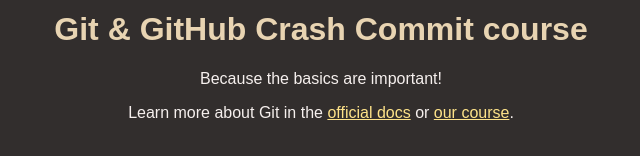
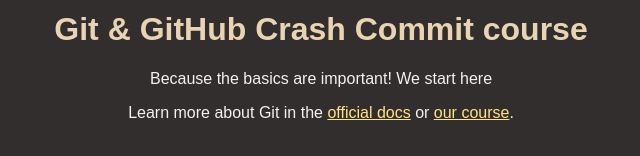
Before and after one commit to MuretiMartin/GHcourse, a plain HTML site: page index.html in a window 1280 px wide. Shown: the part 158-314 px from the top of the page, without its empty margins (319-959 px from the left). Drawn offline with Linux system fonts and the light colour scheme.

Commit message:
updated index.html

```diff
--- a/index.html
+++ b/index.html
@@ -13,7 +13,7 @@
       <h1>Git & GitHub Crash Commit course </h1>
     </header>
     <main>
-      <p>Because the basics are important!</p>
+      <p>Because the basics are important! We start here</p>
       <p>
         Learn more about Git in the
         <a href="https://git-scm.com/book/en/v2">official docs</a> or
```
